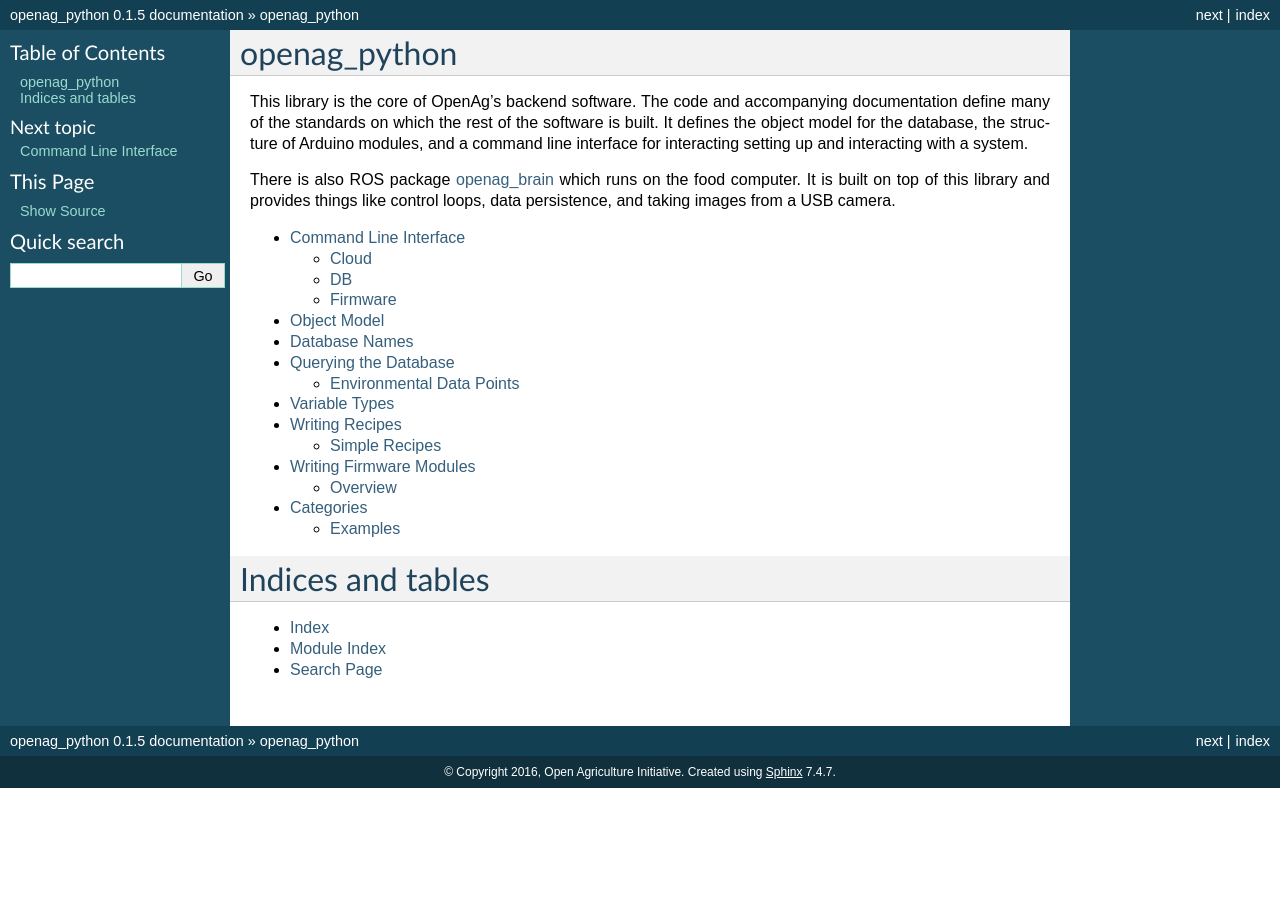
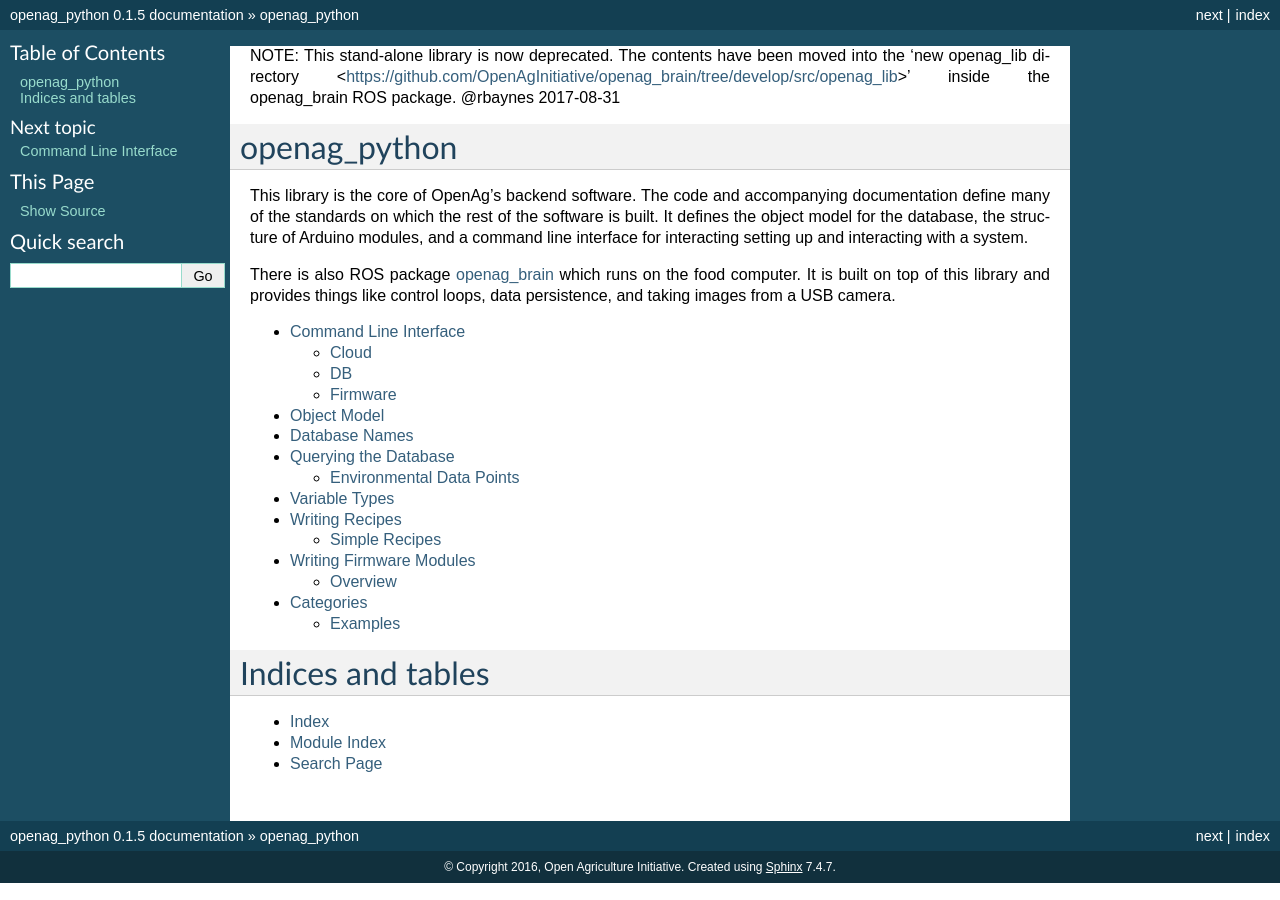
Before and after one commit to OpenAgricultureFoundation/openag_python, a Sphinx documentation site: the page built from docs/index.rst, in a window 1280 px wide. Built offline with Sphinx 7.4.7, drawn with Linux system fonts in a browser that asks for light colours.

Commit message:
Update index.rst

```diff
--- a/docs/index.rst
+++ b/docs/index.rst
@@ -2,6 +2,9 @@
    sphinx-quickstart on Fri Jul 15 11:48:42 2016.
    You can adapt this file completely to your liking, but it should at least
    contain the root `toctree` directive.
+
+NOTE: This stand-alone library is now deprecated.  The contents have been moved into the
+'new openag_lib directory <https://github.com/OpenAgInitiative/openag_brain/tree/develop/src/openag_lib>' inside the openag_brain ROS package.   @rbaynes 2017-08-31
 
 openag_python
 =============
```
